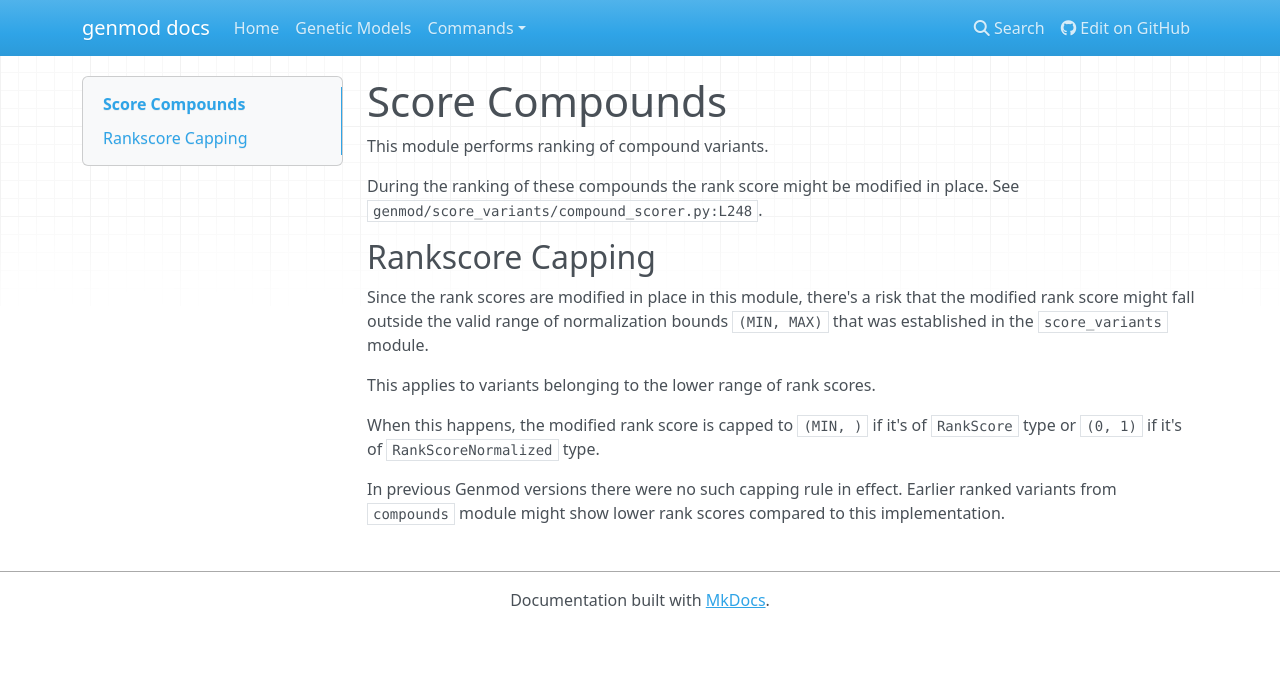
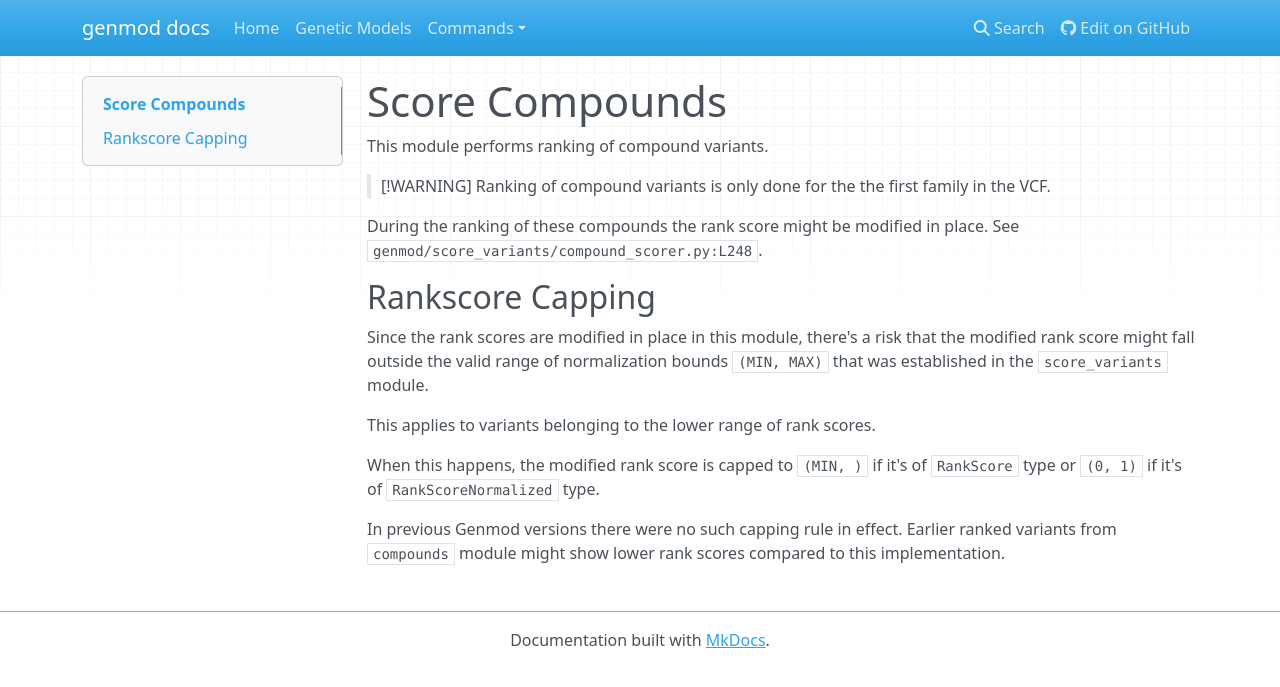
Before and after one commit to Clinical-Genomics/genmod, an MkDocs documentation site: the page built from docs/commands/score-compounds.md, in a window 1280 px wide. Shown: the top 687 px of the page. Built offline with MkDocs 1.6.1, drawn with Linux system fonts in a browser that asks for light colours; nearby versions of some CDN libraries; old or Windows-style settings are respelled for this version of MkDocs.

Commit message:
Add warning and correct urls

```diff
--- a/docs/commands/score-compounds.md
+++ b/docs/commands/score-compounds.md
@@ -1,6 +1,9 @@
 # Score Compounds
 
 This module performs ranking of compound variants.
+
+> [!WARNING]
+> Ranking of compound variants is only done for the the first family in the VCF.
 
 During the ranking of these compounds the rank score might be modified in place.
 See `genmod/score_variants/compound_scorer.py:L248`.
```
Also changed, not shown: CHANGELOG.md (+1 -1 lines), docs/commands/build-annotation.md (+1 -1 lines).
